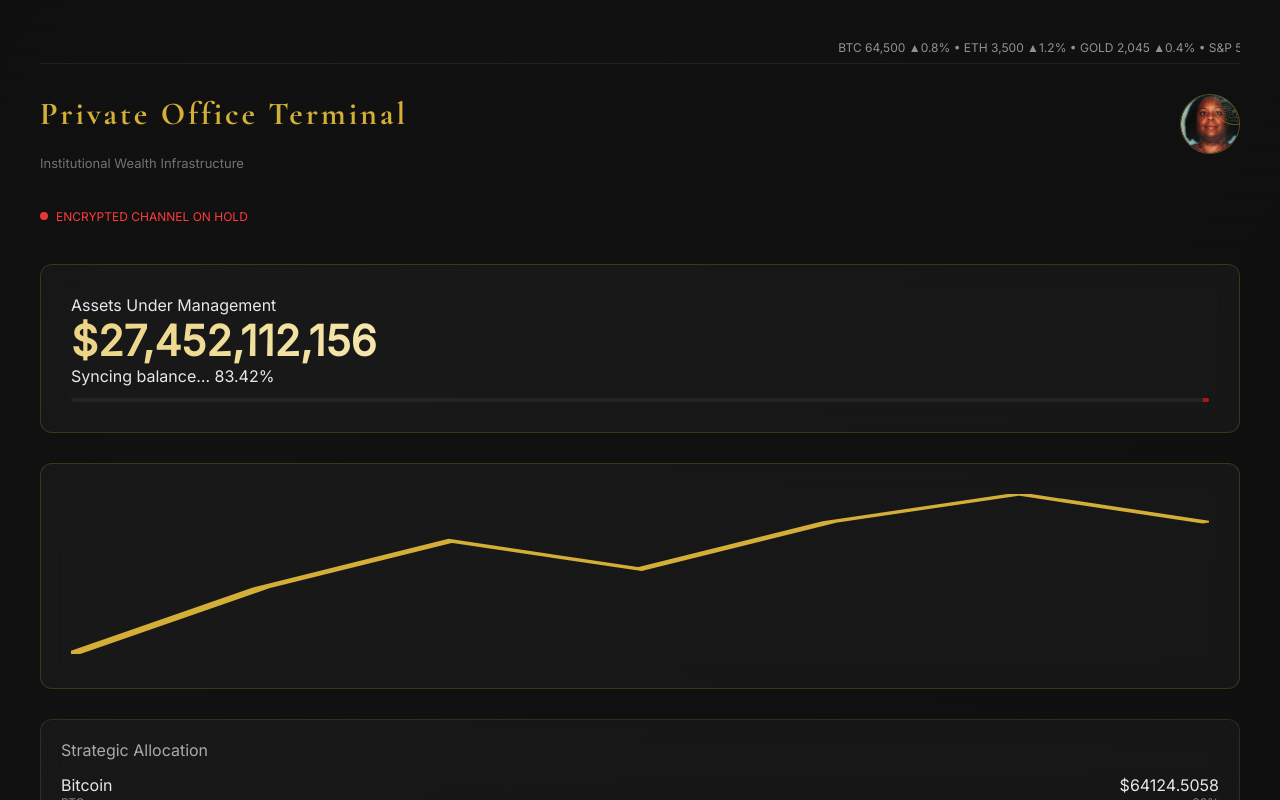
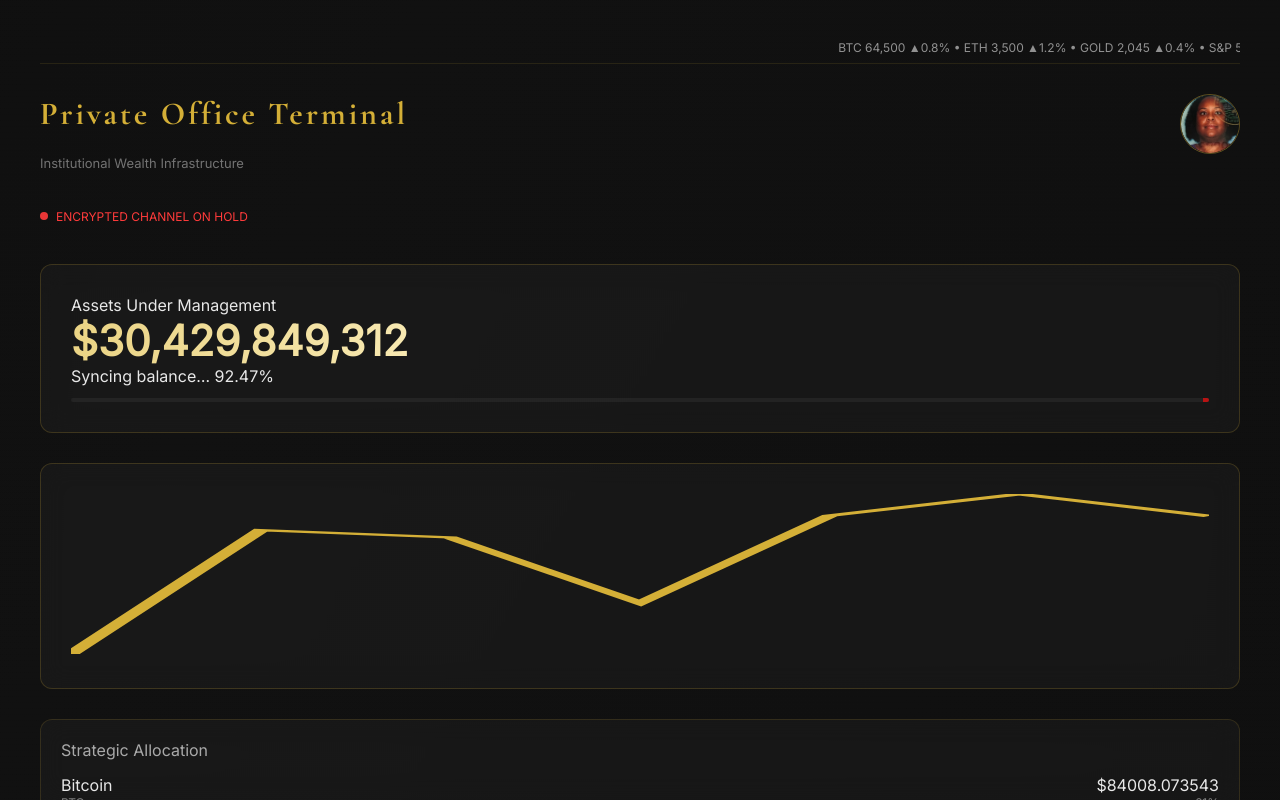
Before and after one commit to KeyHealth07/private-dashboard, a Next.js app: page /dashboard in a window 1280 px wide. Built offline with nearby package versions, Linux system fonts and the light colour scheme.

Commit message:
dashboard updates 90%

```diff
--- a/src/app/dashboard/page.tsx
+++ b/src/app/dashboard/page.tsx
@@ -18,23 +18,23 @@ type Transaction = {
 };
 
 export default function Dashboard() {
-  const [aum, setAum] = useState(27_451_875_000);
+  const [aum, setAum] = useState(30_429_375_000);
 
   const [assets, setAssets] = useState<Asset[]>([
-    { name: "Bitcoin", symbol: "BTC", allocation: 30, price: 64500 },
-    { name: "Ethereum", symbol: "ETH", allocation: 24, price: 3500 },
-    { name: "Tokenized Treasuries", symbol: "USTB", allocation: 18, price: 100 },
-    { name: "Private Equity Basket", symbol: "PE-X", allocation: 16, price: 1000 },
-    { name: "Offshore Structured Fund", symbol: "OSF", allocation: 12, price: 500 },
+    { name: "Bitcoin", symbol: "BTC", allocation: 61, price: 84500 },
+    { name: "Ethereum", symbol: "ETH", allocation: 48, price: 6500 },
+    { name: "Tokenized Treasuries", symbol: "USTB", allocation: 36, price: 200 },
+    { name: "Private Equity Basket", symbol: "PE-X", allocation: 32, price: 2000 },
+    { name: "Offshore Structured Fund", symbol: "OSF", allocation: 24, price: 100 },
   ]);
 
   const [transactions, setTransactions] = useState<Transaction[]>([]);
-  const [chartPoints, setChartPoints] = useState([880, 882, 878, 885, 890, 887, 892]);
+  const [chartPoints, setChartPoints] = useState([984, 986, 978, 995, 994, 985, 997]);
 
   useEffect(() => {
     const interval = setInterval(() => {
 
-    setAum((prev) => prev + (Math.random() - 0.5) * 2_000_000);
+    setAum((prev) => prev + (Math.random() - 0.5) * 4_000_000);
 
       setAssets((prev) =>
         prev.map((a) => ({
@@ -51,8 +51,8 @@ export default function Dashboard() {
       const tx: Transaction = {
         id: Date.now(),
         type: ["Allocation", "Transfer", "Vault Rebalance"][Math.floor(Math.random() * 3)],
-        asset: ["BTC", "ETH", "USTB", "PE-X"][Math.floor(Math.random() * 4)],
-        amount: `$${(Math.random() * 20000000).toLocaleString()}`,
+        asset: ["BTC", "ETH", "USTB", "PE-X"][Math.floor(Math.random() * 2)],
+        amount: `$${(Math.random() * 40000000).toLocaleString()}`,
         time: new Date().toLocaleTimeString(),
       };
 
@@ -110,7 +110,7 @@ export default function Dashboard() {
           ${aum.toLocaleString(undefined, { maximumFractionDigits: 0 })}
         </div>
 
-        <div className="syncText">Syncing balance… 83.42%</div>
+        <div className="syncText">Syncing balance… 92.47%</div>
 
         <div className="loadingWrapper">
           <div className="loadingBar" />
@@ -130,15 +130,15 @@ export default function Dashboard() {
           {assets.map((a) => (
             <Row key={a.symbol}
               left={<><div>{a.name}</div><div className="sub">{a.symbol}</div></>}
-              right={<><div>${a.price.toFixed(4)}</div><div className="sub">{a.allocation}%</div></>}
+              right={<><div>${a.price.toFixed(6)}</div><div className="sub">{a.allocation}%</div></>}
             />
           ))}
         </Card>
 
         <Card title="Offshore Vault Holdings" glow>
-          <div>Swiss Private Bank — $24.9B</div>
-          <div>Singapore Custody Vault — $16.7B</div>
-          <div>Cayman Structured Trust — $13.9B</div>
+          <div>Swiss Private Bank — $36.3B</div>
+          <div>Singapore Custody Vault — $22.9B</div>
+          <div>Cayman Structured Trust — $16.7B</div>
         </Card>
 
         <Card title="Institutional Activity">
```
